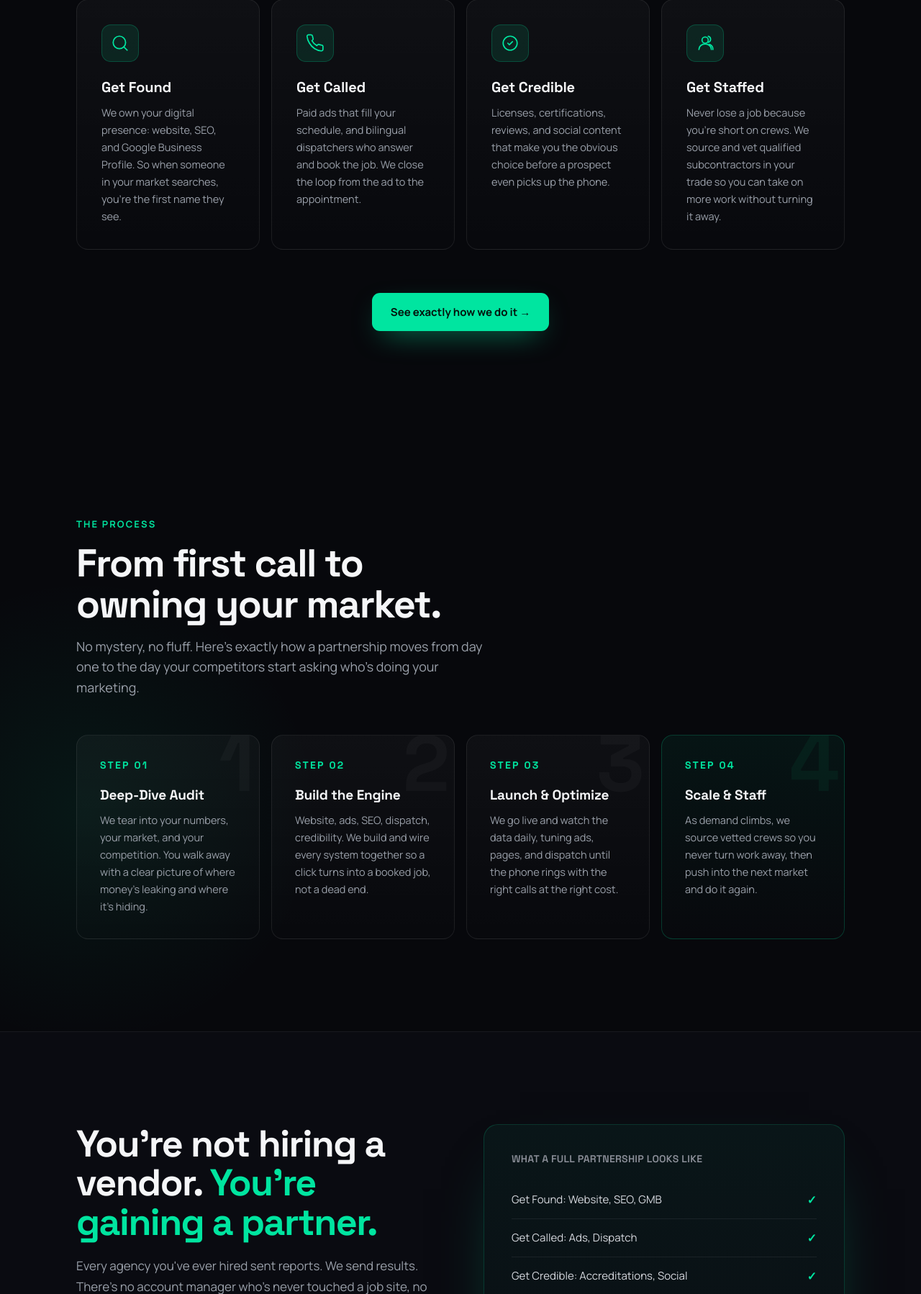
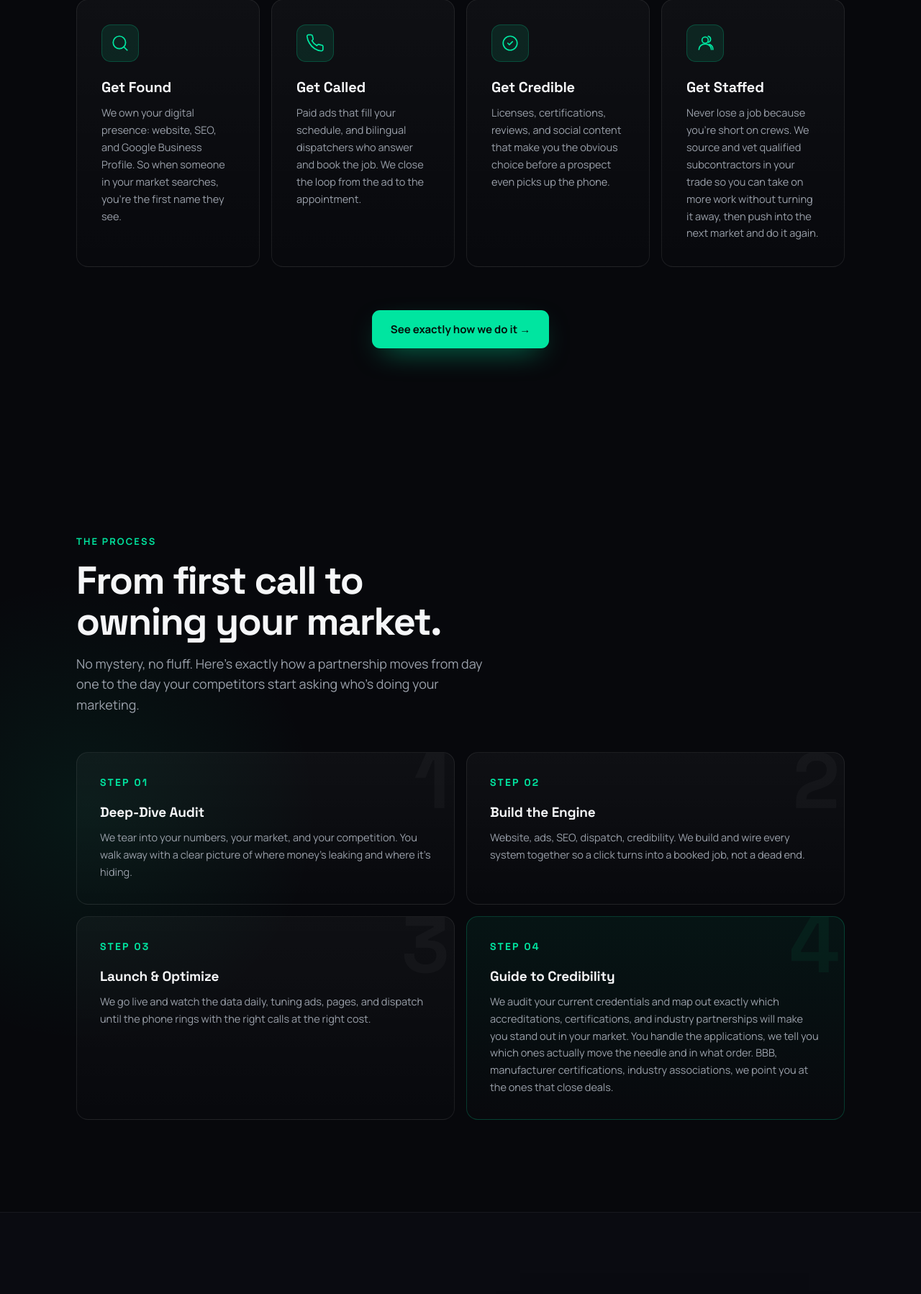
Before and after one commit to anasshahzad101/Digital-Era-Builders, a PHP site: page / in a window 1280 px wide. Shown: the part 1853-3651 px from the top of the page at 72% size. Run offline with PHP 8.4, Linux system fonts and the light colour scheme.

Commit message:
Replace process Step 04 with credibility guidance
Step 04 was "Scale & Staff", which repeated the Get Staffed pillar
directly above it. Replace it with "Guide to Credibility" so all four
process steps are distinct.

The one beat Get Staffed did not already cover was market expansion, so
"then push into the next market and do it again" moves into that
pillar's copy rather than being dropped.

Card styling and the faded background numeral are unchanged. The new
body copy is about 2.7x longer than the other three steps, though, and
in the old 4-across grid every card stretched to match it, leaving
steps 1-3 with roughly 250px of empty space each. The process grid is
now 2x2 via a scoped .proc-grid class, following the same pattern
.svc-grid already uses in this file: at 1180px the rows measure
207/207 and 279/279, so each row is balanced and the copy has room.
Single column below 760px. The grid keeps its mo-grid class so the
hover treatment is unchanged.

Verified at 1440px, 1024px, 760px, and 390px: no horizontal overflow,
no page errors, php -l clean.

Co-Authored-By: Claude Opus 5 <noreply@anthropic.com>
Claude-Session: https://claude.ai/code/session_01AkFxG3RJprTJJP9Fqj957Z

```diff
--- a/index.php
+++ b/index.php
@@ -98,6 +98,9 @@ $trades = [
   @media (prefers-reduced-motion: reduce) {
     .mo-pills > div, .mo-btn, .mo-ghost, .svc-grid > div svg { transition: none !important; transform: none !important; }
   }
+  /* Process steps: 2x2 so each card has room for its copy, single column on narrow screens */
+  .proc-grid { display: grid; grid-template-columns: repeat(2, minmax(0, 1fr)); gap: 16px; }
+  @media (max-width: 760px) { .proc-grid { grid-template-columns: 1fr; } }
   /* Founder quote: quote body beside an attribution rail, stacked on narrow screens */
   .founder-quote { display: grid; grid-template-columns: minmax(0, 1fr) minmax(0, 290px); gap: clamp(30px, 4vw, 60px); align-items: stretch; }
   .founder-quote > .fq-attr { display: flex; flex-direction: column; justify-content: center; border-left: 1px solid rgba(255,255,255,.1); padding-left: clamp(30px, 4vw, 60px); }
@@ -201,7 +204,7 @@ $trades = [
           <svg width="26" height="26" viewBox="0 0 24 24" fill="none" stroke="var(--accent)" stroke-width="1.6" stroke-linecap="round" stroke-linejoin="round"><circle cx="12" cy="8" r="4"/><path d="M4 20c0-4 3.6-7 8-7s8 3 8 7"/><path d="M16 3.13a4 4 0 0 1 0 7.75"/><path d="M22 20c0-3-1.8-5.5-4.5-6.5"/></svg>
         </div>
         <div style="font-family:'Space Grotesk',sans-serif; font-weight:700; font-size:20px; letter-spacing:-.01em; margin-bottom:11px;">Get Staffed</div>
-        <div style="font-size:14.5px; line-height:1.65; color:#9aa0aa;">Never lose a job because you're short on crews. We source and vet qualified subcontractors in your trade so you can take on more work without turning it away.</div>
+        <div style="font-size:14.5px; line-height:1.65; color:#9aa0aa;">Never lose a job because you're short on crews. We source and vet qualified subcontractors in your trade so you can take on more work without turning it away, then push into the next market and do it again.</div>
       </div>
     </div>
     <div data-reveal style="transition:opacity .8s cubic-bezier(.16,.84,.44,1), transform .8s cubic-bezier(.16,.84,.44,1); margin-top:clamp(40px,5vw,60px); text-align:center;">
@@ -216,7 +219,7 @@ $trades = [
       <h2 style="font-family:'Space Grotesk',sans-serif; font-weight:700; font-size:clamp(30px,4.4vw,54px); line-height:1.04; letter-spacing:-.03em; margin:0 0 16px;">From first call to owning your market.</h2>
       <p style="font-size:clamp(15px,1.4vw,18px); line-height:1.6; color:#9aa0aa; margin:0;">No mystery, no fluff. Here's exactly how a partnership moves from day one to the day your competitors start asking who's doing your marketing.</p>
     </div>
-    <div class="mo-grid" style="display:grid; grid-template-columns:repeat(auto-fit,minmax(240px,1fr)); gap:16px; margin-top:clamp(40px,4vw,56px);">
+    <div class="mo-grid proc-grid" style="margin-top:clamp(40px,4vw,56px);">
       <div data-reveal style="transition:opacity .8s cubic-bezier(.16,.84,.44,1), transform .8s cubic-bezier(.16,.84,.44,1); position:relative; padding:32px; border:1px solid rgba(255,255,255,.08); border-radius:16px; background:linear-gradient(180deg, rgba(255,255,255,.035), rgba(255,255,255,.008)); overflow:hidden;">
         <div style="font-family:'Space Grotesk',sans-serif; font-weight:700; font-size:14px; letter-spacing:.16em; color:var(--accent); margin-bottom:20px;">STEP 01</div>
         <div style="font-family:'Space Grotesk',sans-serif; font-weight:700; font-size:19px; letter-spacing:-.01em; margin-bottom:11px;">Deep-Dive Audit</div>
@@ -237,8 +240,8 @@ $trades = [
       </div>
       <div data-reveal style="transition:opacity .8s cubic-bezier(.16,.84,.44,1) .21s, transform .8s cubic-bezier(.16,.84,.44,1) .21s; position:relative; padding:32px; border:1px solid rgba(0,229,160,.22); border-radius:16px; background:linear-gradient(180deg, rgba(0,229,160,.06), rgba(255,255,255,.008)); overflow:hidden;">
         <div style="font-family:'Space Grotesk',sans-serif; font-weight:700; font-size:14px; letter-spacing:.16em; color:var(--accent); margin-bottom:20px;">STEP 04</div>
-        <div style="font-family:'Space Grotesk',sans-serif; font-weight:700; font-size:19px; letter-spacing:-.01em; margin-bottom:11px;">Scale &amp; Staff</div>
-        <div style="font-size:14.5px; line-height:1.65; color:#9aa0aa;">As demand climbs, we source vetted crews so you never turn work away, then push into the next market and do it again.</div>
+        <div style="font-family:'Space Grotesk',sans-serif; font-weight:700; font-size:19px; letter-spacing:-.01em; margin-bottom:11px;">Guide to Credibility</div>
+        <div style="font-size:14.5px; line-height:1.65; color:#9aa0aa;">We audit your current credentials and map out exactly which accreditations, certifications, and industry partnerships will make you stand out in your market. You handle the applications, we tell you which ones actually move the needle and in what order. BBB, manufacturer certifications, industry associations, we point you at the ones that close deals.</div>
         <div style="position:absolute; top:-16px; right:6px; font-family:'Space Grotesk',sans-serif; font-weight:700; font-size:110px; line-height:1; color:rgba(0,229,160,.06); pointer-events:none;">4</div>
       </div>
     </div>
```
